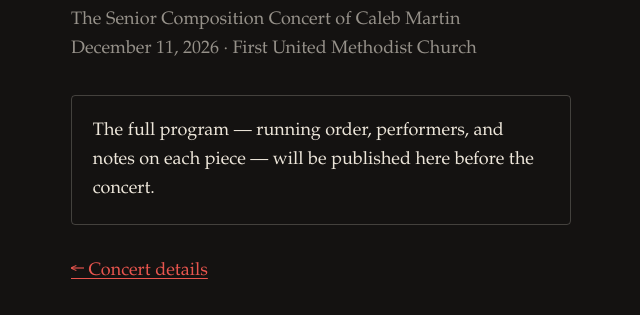
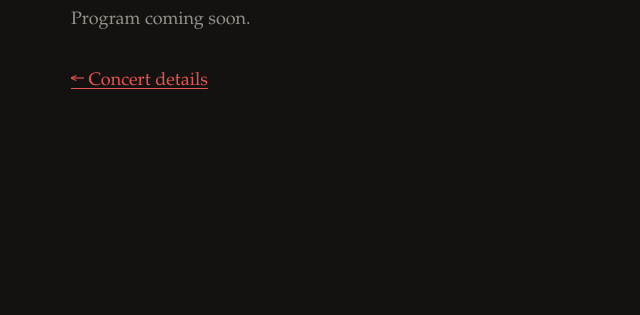
Before and after one commit to s88ker4saker/kayluv-site, a plain HTML site: page program/index.html in a window 1280 px wide. Shown: the part 117-432 px from the top of the page, without its empty margins (319-959 px from the left). Drawn offline with Linux system fonts and the light colour scheme.

Commit message:
Program page holding line; add Great Is Thy Faithfulness to the order
Co-Authored-By: Claude Opus 5 <noreply@anthropic.com>

```diff
--- a/program/index.html
+++ b/program/index.html
@@ -26,13 +26,7 @@
 <body>
 <main>
   <h1>Mythmaking<br>of Deseret</h1>
-  <p class="sub">The Senior Composition Concert of Caleb Martin<br>
-     December 11, 2026 &middot; First United Methodist Church</p>
-
-  <div class="pending">
-    <p style="margin:0">The full program &mdash; running order, performers, and notes
-    on each piece &mdash; will be published here before the concert.</p>
-  </div>
+  <p class="sub">Program coming soon.</p>
 
   <p><a href="/">&larr; Concert details</a></p>
 </main>
```
Also changed, not shown: index.html (+1 -0 lines), 1 other file.
